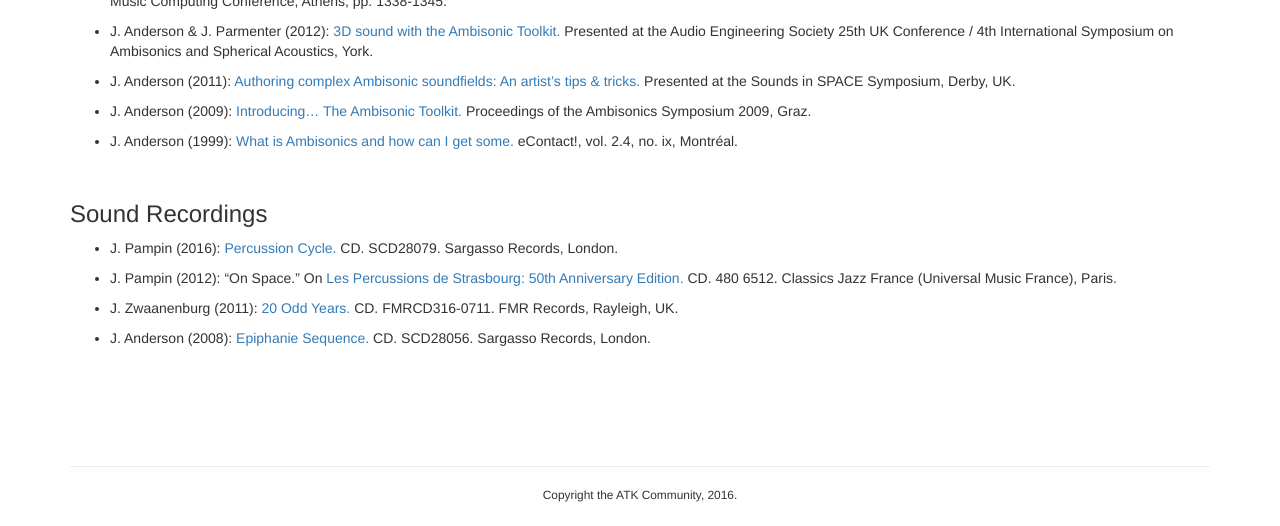
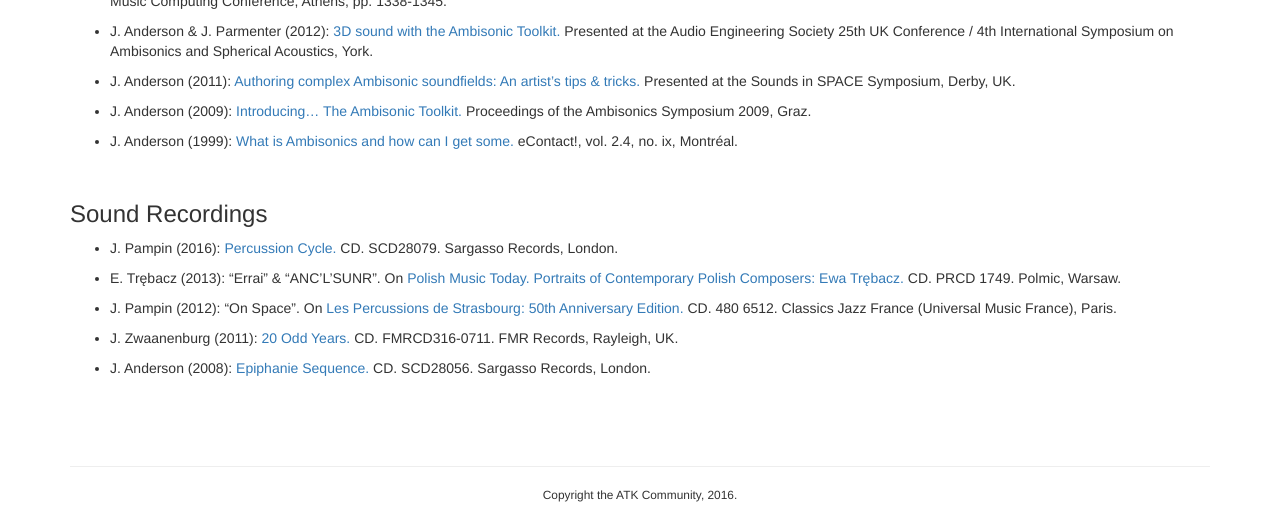
Before and after one commit to ambisonictoolkit/ambisonictoolkit.github.io, a Jekyll site: the page built from documentation/publications.md, in a window 1280 px wide, cut to the strip 374-900 px from the top of the page. Built offline with Jekyll 4.4.1, drawn with Linux system fonts in a browser that asks for light colours; nearby versions of some CDN libraries.

Commit message:
recordings: add Trebacz
Addition of E Trebacz recording to publications list.

```diff
--- a/documentation/publications.md
+++ b/documentation/publications.md
@@ -29,7 +29,9 @@
 
 * J. Pampin (2016): [Percussion Cycle.](http://www.sargasso.com/?product=juan-pampin-percussion-cycle) CD. SCD28079. Sargasso Records, London.
 
-* J. Pampin (2012): &#8220;On Space.&#8221; On [Les Percussions de Strasbourg: 50th Anniversary Edition.](http://www.percussionsdestrasbourg.com/wp-content/uploads/2014/07/Livret_Percussions_de_Strasbourg_50e1.pdf) CD. 480 6512. Classics Jazz France (Universal Music France), Paris.
+* E. Trębacz (2013): &#8220;Errai&#8221; & &#8220;ANC&#8217;L&#8217;SUNR&#8221;. On [Polish Music Today. Portraits of Contemporary Polish Composers: Ewa Trębacz.](http://www.polmic.pl/index.php?option=com_content&view=article&id=2660:muzyka-polska-dzisiaj-portrety-wspoczesnych-kompozytorow-polskich&catid=10:naszeprojekty&Itemid=32&lang=en) CD. PRCD 1749. Polmic, Warsaw.
+
+* J. Pampin (2012): &#8220;On Space&#8221;. On [Les Percussions de Strasbourg: 50th Anniversary Edition.](http://www.percussionsdestrasbourg.com/wp-content/uploads/2014/07/Livret_Percussions_de_Strasbourg_50e1.pdf) CD. 480 6512. Classics Jazz France (Universal Music France), Paris.
 
 * J. Zwaanenburg (2011): [20 Odd Years.](http://www.fmr-records.com/pdffiles/FMRCD316.pdf) CD. FMRCD316-0711. FMR Records, Rayleigh, UK.
 
```
